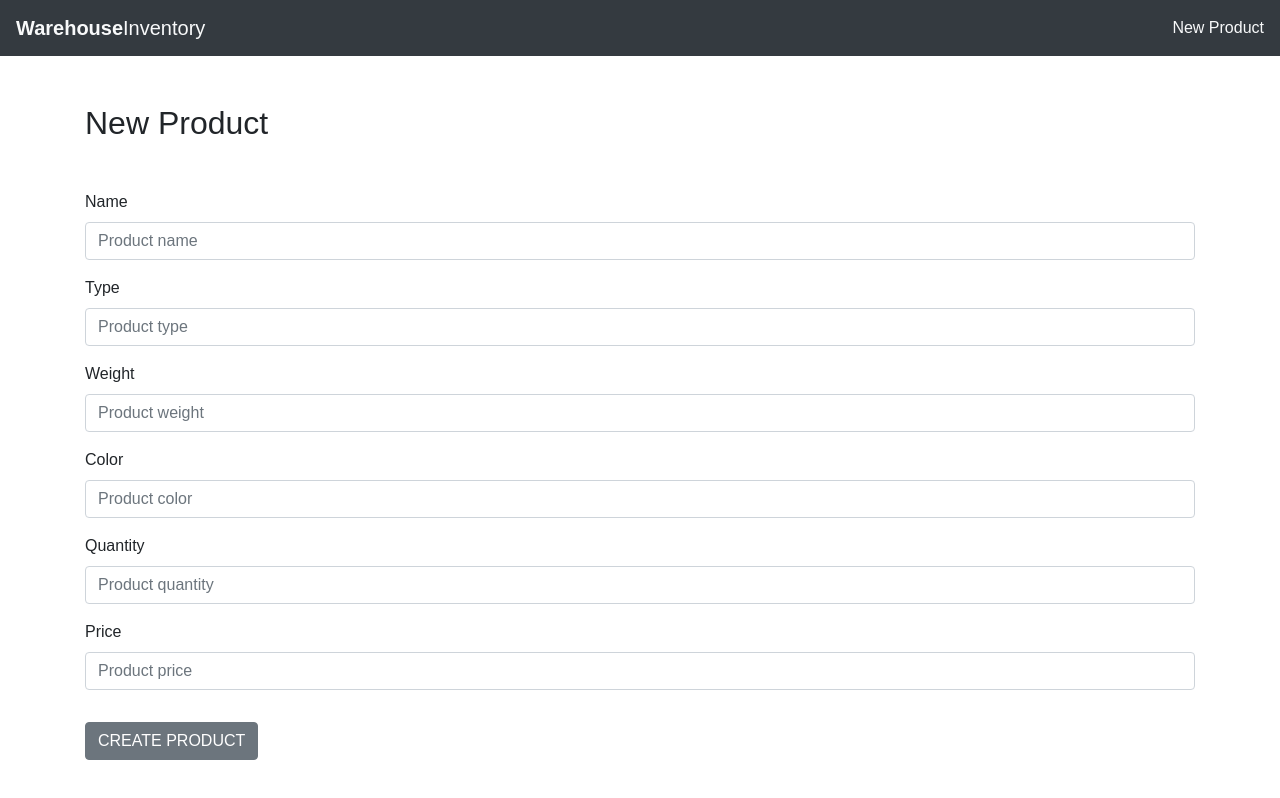
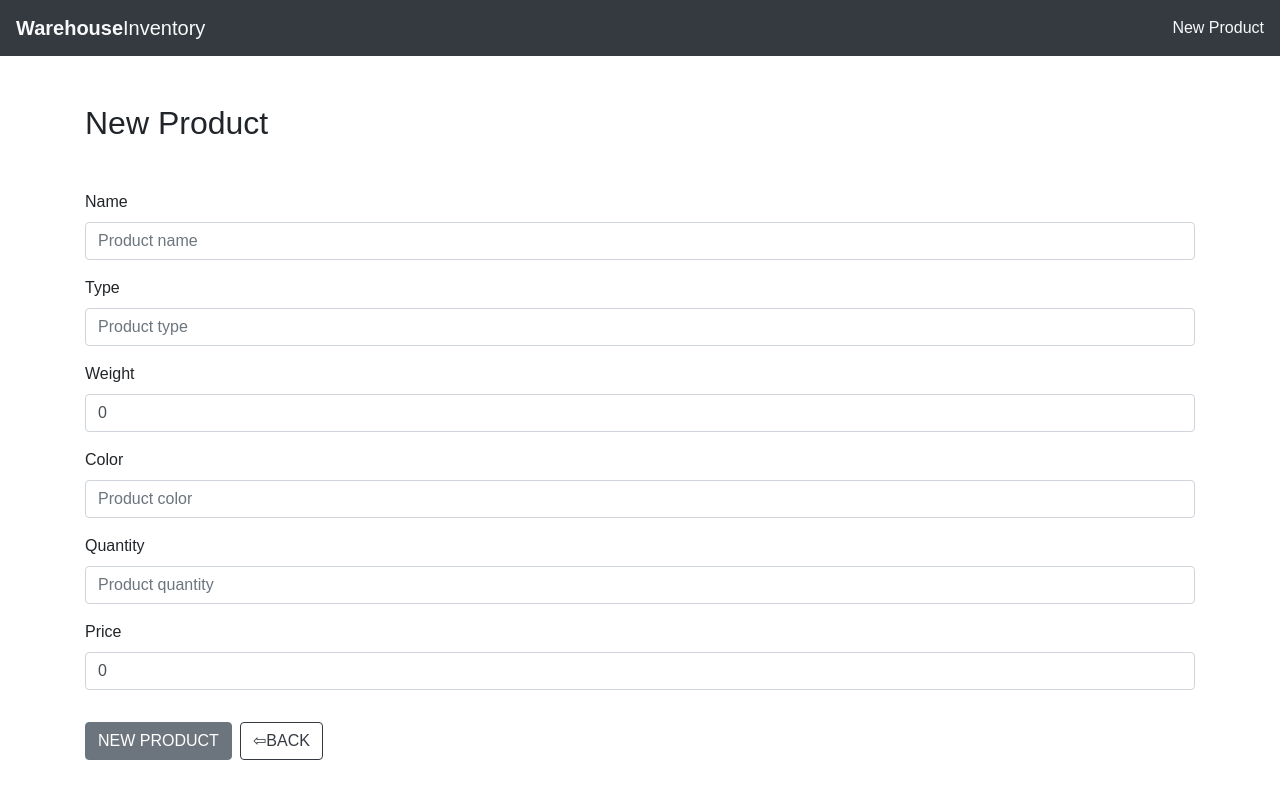
Before and after one commit to giedriusbalynas/warehouse-inventory, a React (Create React App) app: page /products/create in a window 1280 px wide. Shown: the top 798 px of the page. Built offline with nearby package versions, Linux system fonts and the light colour scheme.

Commit message:
Added CustomForm component to get my code leaner by re-using it.

```diff
--- a/src/components/ListItem/Edit/Edit.js
+++ b/src/components/ListItem/Edit/Edit.js
@@ -1,8 +1,8 @@
 import React, {useState} from 'react';
-import {Form, Button} from 'react-bootstrap';
-import {Link, useParams, useHistory} from "react-router-dom";
+import {useParams, useHistory} from 'react-router-dom';
+import CustomForm from '../../UI/CustomForm/CustomForm';
 import {connect} from 'react-redux';
-import * as actionTypes from "../../../store/actions";
+import * as actionTypes from '../../../store/actions';
 
 const EditProduct = (props) => {
     let items = props.items || [];
@@ -29,69 +29,16 @@ const EditProduct = (props) => {
         props.handleSubmit(itemState);
         browserHistory.push('/');
     };
+    console.log(itemState);
 
     return (
         <div>
-            <h2 className="mt-5">Edit Product</h2>
-            <Form className="my-5" onSubmit={editProductHandler}>
-                <Form.Group>
-                    <Form.Label>Name</Form.Label>
-                    <Form.Control onChange={inputChangeHandler}
-                                  name="name"
-                                  type="text"
-                                  defaultValue={data.name}
-                                  placeholder="Product name" />
-                </Form.Group>
-                <Form.Group>
-                    <Form.Label>Type</Form.Label>
-                    <Form.Control onChange={inputChangeHandler}
-                                  name="type"
-                                  type="text"
-                                  defaultValue={data.type}
-                                  placeholder="Product type" />
-                </Form.Group>
-                <Form.Group>
-                    <Form.Label>Weight</Form.Label>
-                    <Form.Control onChange={inputChangeHandler}
-                                  name="weight"
-                                  type="number"
-                                  step="any"
-                                  defaultValue={data.weight}
-                                  placeholder="Product weight" />
-                </Form.Group>
-                <Form.Group>
-                    <Form.Label>Color</Form.Label>
-                    <Form.Control onChange={inputChangeHandler}
-                                  name="color"
-                                  type="text"
-                                  defaultValue={data.color}
-                                  placeholder="Product color" />
-                </Form.Group>
-                <Form.Group>
-                    <Form.Label>Quantity</Form.Label>
-                    <Form.Control onChange={inputChangeHandler}
-                                  name="quantity"
-                                  type="text"
-                                  defaultValue={data.quantity}
-                                  placeholder="Product quantity" />
-                </Form.Group>
-                <Form.Group>
-                    <Form.Label>Price</Form.Label>
-                    <Form.Control onChange={inputChangeHandler}
-                                  name="price"
-                                  type="number"
-                                  step="any"
-                                  defaultValue={data.price}
-                                  placeholder="Product price" />
-                </Form.Group>
-                <Button className="my-3"
-                        variant="secondary"
-                        type="submit">EDIT PRODUCT</Button>
-                <Link to="/products"
-                      className="btn btn-outline-dark ml-2"
-                      role="button"
-                      aria-pressed="true">&#8678;BACK</Link>
-            </Form>
+            <CustomForm
+                data={itemState}
+                inputHandler={inputChangeHandler}
+                submitHandler={editProductHandler}
+                formType='Edit'
+            />
         </div>
     )
 };
@@ -104,10 +51,10 @@ const mapStateToProps = (state) => {
 
 const mapDispatchToProps = dispatch => {
     return {
-        handleSubmit: (state) => dispatch ({
+        handleSubmit: (state) => dispatch({
             type: actionTypes.EDIT_ITEMS,
             item: state
         })
     }
 };
-export default connect(mapStateToProps,mapDispatchToProps)(EditProduct);
+export default connect(mapStateToProps, mapDispatchToProps)(EditProduct);
--- a/src/components/ListItem/ListItem.js
+++ b/src/components/ListItem/ListItem.js
@@ -82,12 +82,6 @@ const ListItem = props => {
     )
 };
 
-// const mapStateToProps = (state) => {
-//     return {
-//         items: state
-//     }
-// };
-
 const mapDispatchToProps = dispatch => {
     return {
         handleDelete: (id) => dispatch({
--- /dev/null
+++ b/src/components/UI/CustomForm/CustomForm.js
@@ -0,0 +1,70 @@
+import React from 'react';
+import {Form, Button} from 'react-bootstrap';
+import {Link} from 'react-router-dom';
+
+const CustomForm = (props) => {
+    return (
+        <Form className="my-5" onSubmit={props.submitHandler}>
+            <h2 className="my-5">{props.formType} Product</h2>
+            <Form.Group>
+                <Form.Label>Name</Form.Label>
+                <Form.Control onChange={props.inputHandler}
+                              name="name"
+                              type="text"
+                              defaultValue={props.data.name}
+                              placeholder="Product name"/>
+            </Form.Group>
+            <Form.Group>
+                <Form.Label>Type</Form.Label>
+                <Form.Control onChange={props.inputHandler}
+                              name="type"
+                              type="text"
+                              defaultValue={props.data.type}
+                              placeholder="Product type"/>
+            </Form.Group>
+            <Form.Group>
+                <Form.Label>Weight</Form.Label>
+                <Form.Control onChange={props.inputHandler}
+                              name="weight"
+                              type="number"
+                              step="any"
+                              defaultValue={props.data.weight}
+                              placeholder="Product weight"/>
+            </Form.Group>
+            <Form.Group>
+                <Form.Label>Color</Form.Label>
+                <Form.Control onChange={props.inputHandler}
+                              name="color"
+                              type="text"
+                              defaultValue={props.data.color}
+                              placeholder="Product color"/>
+            </Form.Group>
+            <Form.Group>
+                <Form.Label>Quantity</Form.Label>
+                <Form.Control onChange={props.inputHandler}
+                              name="quantity"
+                              type="text"
+                              defaultValue={props.data.quantity}
+                              placeholder="Product quantity"/>
+            </Form.Group>
+            <Form.Group>
+                <Form.Label>Price</Form.Label>
+                <Form.Control onChange={props.inputHandler}
+                              name="price"
+                              type="number"
+                              step="any"
+                              defaultValue={props.data.price}
+                              placeholder="Product price"/>
+            </Form.Group>
+            <Button className="my-3"
+                    variant="secondary"
+                    type="submit">{props.formType.toUpperCase()} PRODUCT</Button>
+            <Link to="/products"
+                  className="btn btn-outline-dark ml-2"
+                  role="button"
+                  aria-pressed="true">&#8678;BACK</Link>
+        </Form>
+    )
+};
+
+export default CustomForm;
--- a/src/containers/List/List.js
+++ b/src/containers/List/List.js
@@ -12,7 +12,6 @@ const List = (props) => {
             key={item.id}
         />
     });
-
 
     return (
         <Table responsive className="my-5">
--- a/src/containers/NewProduct/NewProduct.js
+++ b/src/containers/NewProduct/NewProduct.js
@@ -1,9 +1,11 @@
 import React, {useState} from 'react';
-import {Form, Button} from 'react-bootstrap';
-import {useHistory} from "react-router-dom";
+// import {Form, Button} from 'react-bootstrap';
+import {useHistory} from 'react-router-dom';
+import CustomForm from '../../components/UI/CustomForm/CustomForm';
 import {v4 as uuidv4} from 'uuid'; //this is for creating unique identifier
 import {connect} from 'react-redux';
 import * as actionTypes from '../../store/actions';
+
 
 const NewProduct = (props) => {
     const [itemsState, setItems] = useState({
@@ -35,55 +37,12 @@ const NewProduct = (props) => {
     };
     return (
         <div>
-            <h2 className="mt-5">New Product</h2>
-            <Form onSubmit={submitHandler} className="my-5">
-                <Form.Group>
-                    <Form.Label>Name</Form.Label>
-                    <Form.Control onChange={inputChangeHandler}
-                                  name="name"
-                                  type="text"
-                                  placeholder="Product name"/>
-                </Form.Group>
-                <Form.Group>
-                    <Form.Label>Type</Form.Label>
-                    <Form.Control onChange={inputChangeHandler}
-                                  name="type"
-                                  type="text"
-                                  placeholder="Product type"/>
-                </Form.Group>
-                <Form.Group>
-                    <Form.Label>Weight</Form.Label>
-                    <Form.Control onChange={inputChangeHandler}
-                                  name="weight"
-                                  type="number"
-                                  step="any"
-                                  placeholder="Product weight"/>
-                </Form.Group>
-                <Form.Group>
-                    <Form.Label>Color</Form.Label>
-                    <Form.Control onChange={inputChangeHandler}
-                                  name="color"
-                                  type="text"
-                                  placeholder="Product color"/>
-                </Form.Group>
-                <Form.Group>
-                    <Form.Label>Quantity</Form.Label>
-                    <Form.Control onChange={inputChangeHandler}
-                                  name="quantity"
-                                  type="text"
-                                  placeholder="Product quantity"/>
-                </Form.Group>
-                <Form.Group>
-                    <Form.Label>Price</Form.Label>
-                    <Form.Control onChange={inputChangeHandler}
-                                  name="price" type="number"
-                                  step="any"
-                                  placeholder="Product price"/>
-                </Form.Group>
-                <Button className="my-3"
-                        variant="secondary"
-                        type="submit">CREATE PRODUCT</Button>
-            </Form>
+            <CustomForm
+                data={itemsState}
+                inputHandler={inputChangeHandler}
+                submitHandler={submitHandler}
+                formType='New'
+            />
         </div>
     )
 };
@@ -95,7 +54,7 @@ const mapStateToProps = (state) => {
 
 const mapDispatchToProps = dispatch => {
     return {
-        handleSubmit: (state) => dispatch ({
+        handleSubmit: (state) => dispatch({
             type: actionTypes.ADD_ITEMS,
             items: state
         })
```
